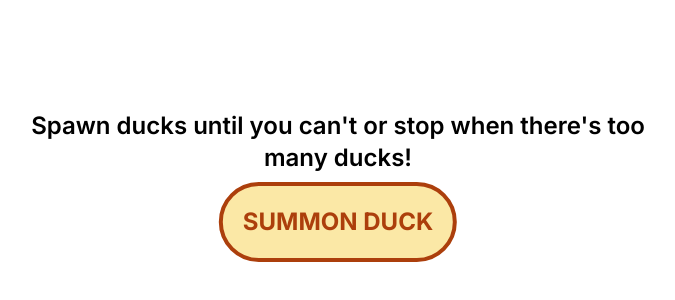
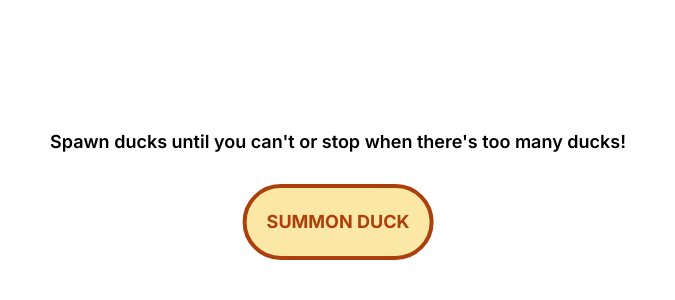
Before and after one commit to Ambear-W/so-many-ducks, a Next.js app: page / in a window 1280 px wide. Shown: the part 178-478 px from the top of the page, without its empty margins (302-977 px from the left). Built offline with nearby package versions, Linux system fonts and the light colour scheme.

Commit message:
added responsiveness

```diff
--- a/src/app/components/SummonDuckButton.js
+++ b/src/app/components/SummonDuckButton.js
@@ -28,10 +28,11 @@ export const SummonDuckButton = ({ addDuck }) => {
     return (
         <button onClick={summonDuck}
             tabIndex={1}
-            className='fixed top-[50%] left-[50%] -translate-y-1/2 -translate-x-1/2 border-solid cursor-pointer rounded-[500px] uppercase min-w-[160px] text-2xl text-center p-5 font-bold transition ease-in-out duration-450
+            className='fixed top-[50%] left-[50%] -translate-y-1/2 -translate-x-1/2 border-solid cursor-pointer rounded-[500px] uppercase min-w-[160px] text-sm text-center p-2 font-bold transition ease-in-out duration-450
                         border-4 border-dark bg-light text-dark
                         hover:bg-dark hover:text-light
-                        focus:bg-dark focus:text-light focus:border-tabbed' >
+                        focus:bg-dark focus:text-light focus:border-tabbed
+                        mobile:text-lg superMobile:p-5 superMobile:text-lg' >
             Summon Duck
         </button>
     )
--- a/src/app/page.tsx
+++ b/src/app/page.tsx
@@ -4,7 +4,8 @@ import SummonDuckWrapper from './components/SummonDuckWrapper';
 export default function Home() {
   return (
     <main>
-      <div className='fixed top-[40%] left-[50%] -translate-y-1/2 -translate-x-1/2 text-2xl font-semibold text-center'>
+      <div className='fixed top-[40%] left-[50%] -translate-y-1/2 -translate-x-1/2 text-sm font-semibold text-center
+                      mobile:text-lg superMobile:text-2xl'>
         <p>Spawn ducks until you can't or stop when there's too many ducks!</p>
       </div>
       <SummonDuckWrapper />
--- a/tailwind.config.ts
+++ b/tailwind.config.ts
@@ -7,6 +7,10 @@ const config: Config = {
     './src/app/**/*.{js,ts,jsx,tsx,mdx}',
   ],
   theme: {
+    screens: {
+      'mobile': '811px',
+      'superMobile' : '281px'
+    },
     extend: {
       colors: {
         dark: "#AC3F0C",
```
